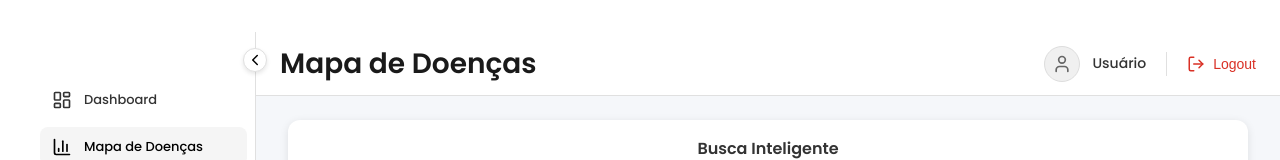
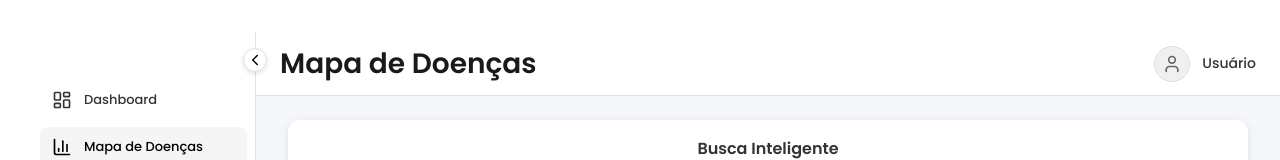
Before and after one commit to DomiData/front-end, a React (Vite) app: page /mapa in a window 1280 px wide. Shown: the top 160 px of the page. Built offline with nearby package versions, Linux system fonts and the light colour scheme; no server answers.

Commit message:
refactor: simplify Header component by removing duplicated logout functionality

```diff
--- a/src/components/Header/Header.tsx
+++ b/src/components/Header/Header.tsx
@@ -1,14 +1,11 @@
 import React from 'react'
-import { useLocation, useNavigate } from 'react-router-dom'
-import { User, LogOut } from 'lucide-react'
+import { useLocation } from 'react-router-dom'
+import { User } from 'lucide-react'
 import './Header.css'
-import { useAuth } from '@/lib/useAuth'
 import { useAuthContext } from '@/lib/useAuthContext'
 
 const Header: React.FC = () => {
   const location = useLocation()
-  const navigate = useNavigate()
-  const { logout } = useAuth()
   const { user } = useAuthContext()
 
   const getPageTitle = (pathname: string) => {
@@ -24,11 +21,6 @@ const Header: React.FC = () => {
     }
   }
 
-  const handleLogout = async () => {
-    await logout()
-    navigate('/login')
-  }
-
   return (
     <header className="header-container">
       <h2 className="page-title">{getPageTitle(location.pathname)}</h2>
@@ -39,13 +31,6 @@ const Header: React.FC = () => {
         </div>
 
         <span className="user-name">{user?.name || 'Usuário'}</span>
-
-        <div className="divider-vertical"></div>
-
-        <button className="header-logout-btn" onClick={handleLogout}>
-          <LogOut size={18} />
-          <span>Logout</span>
-        </button>
       </div>
     </header>
   )
```
